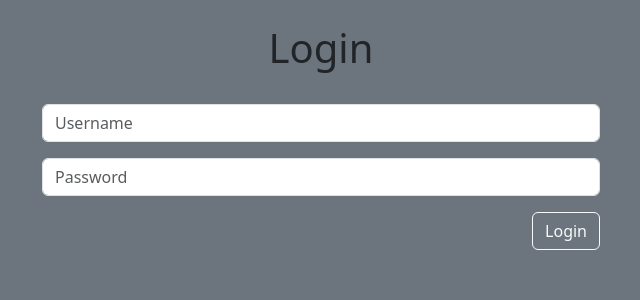
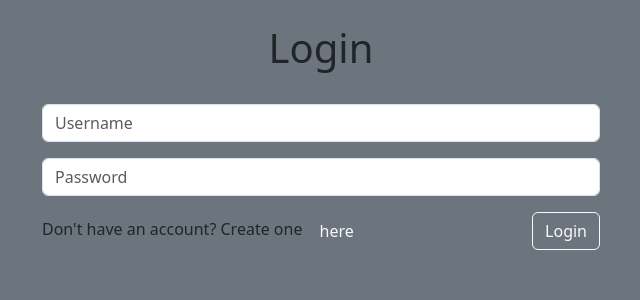
Before and after one commit to Codeyg12/Employee_Management, a Django app: page / in a window 1280 px wide. Shown: the part 56-356 px from the top of the page, without its empty margins (319-959 px from the left). Run offline with Django 4.2, Linux system fonts and the light colour scheme; some libraries are stand-ins or nearby versions.

Commit message:
adding an option to register from login page

```diff
--- a/webpage/templates/home.html
+++ b/webpage/templates/home.html
@@ -61,6 +61,7 @@
         />
       </div>
       <button type="submit" class="btn btn-outline-light float-end">Login</button>
+      <p >Don't have an account? Create one <a href="{% url 'register' %}" class="text-light btn outline-light">here</a></p>
     </form>
   </div>
   {% endif %}
```
Also changed, not shown: README.md.
